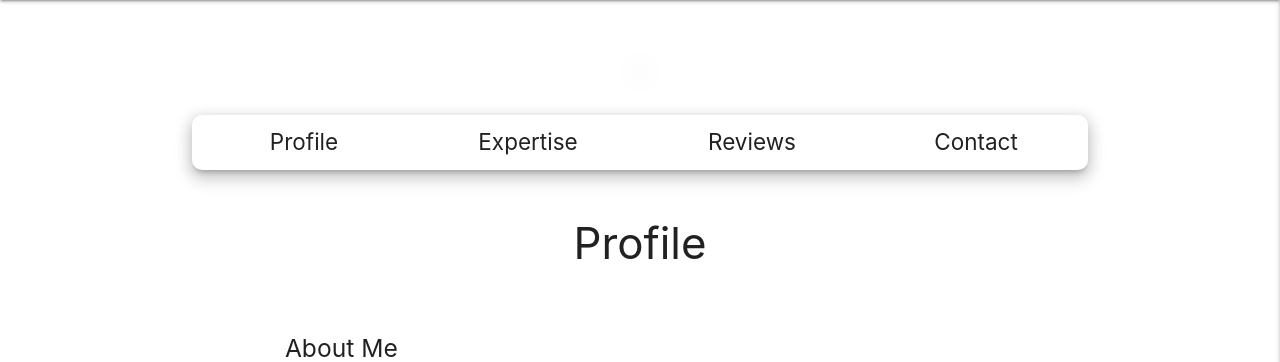
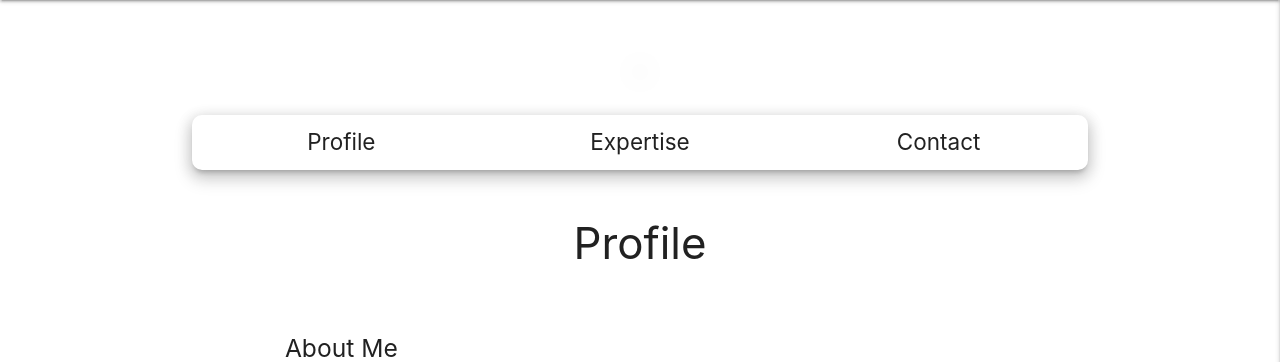
Before and after one commit to isaacwoodruff/codetogether, a Flask app: template templates/user_profile.html in a window 1280 px wide. Shown: the part 64-426 px from the top of the page. Run offline with Flask 2, Linux system fonts and the light colour scheme; the template is opened without the code that fills it, so the values that code supplies are empty; some libraries are stand-ins or nearby versions.

Commit message:
Removed reviews section from user profile

```diff
--- a/templates/user_profile.html
+++ b/templates/user_profile.html
@@ -19,11 +19,6 @@
         </div>
         </li>
         <li>
-        <div class="col s12 tab-link-heading tab-link cursor-pointer" data-tab="reviews">
-            <h5>Reviews</h5>
-        </div>
-        </li>
-        <li>
         <div class="col s12 tab-link-heading tab-link cursor-pointer" data-tab="contact">
             <h5>Contact</h5>
         </div>
@@ -35,16 +30,13 @@
 </div>
 
 <div class="row hide-on-small-only center z-depth-3 tabs-nav">
-    <div class="col s3 tab-link-heading tab-link cursor-pointer" data-tab="profile">
+    <div class="col s4 tab-link-heading tab-link cursor-pointer" data-tab="profile">
         <h5>Profile</h5>
     </div>
-    <div class="col s3 tab-link-heading tab-link cursor-pointer" data-tab="expertise">
+    <div class="col s4 tab-link-heading tab-link cursor-pointer" data-tab="expertise">
         <h5>Expertise</h5>
     </div>
-    <div class="col s3 tab-link-heading tab-link cursor-pointer" data-tab="reviews">
-        <h5>Reviews</h5>
-    </div>
-    <div class="col s3 tab-link-heading tab-link cursor-pointer" data-tab="contact">
+    <div class="col s4 tab-link-heading tab-link cursor-pointer" data-tab="contact">
         <h5>Contact</h5>
     </div>
 </div>
@@ -88,12 +80,6 @@
             </div>
         </div>
     </div>
-    <div id="reviews" class="tab-content">
-        <h3>Review</h3>
-        <div class="row margin-top-50">
-
-        </div>
-    </div>
     <div id="contact" class="tab-content">
         <h3>Contact</h3>
         <div class="row margin-top-50 center">
```
